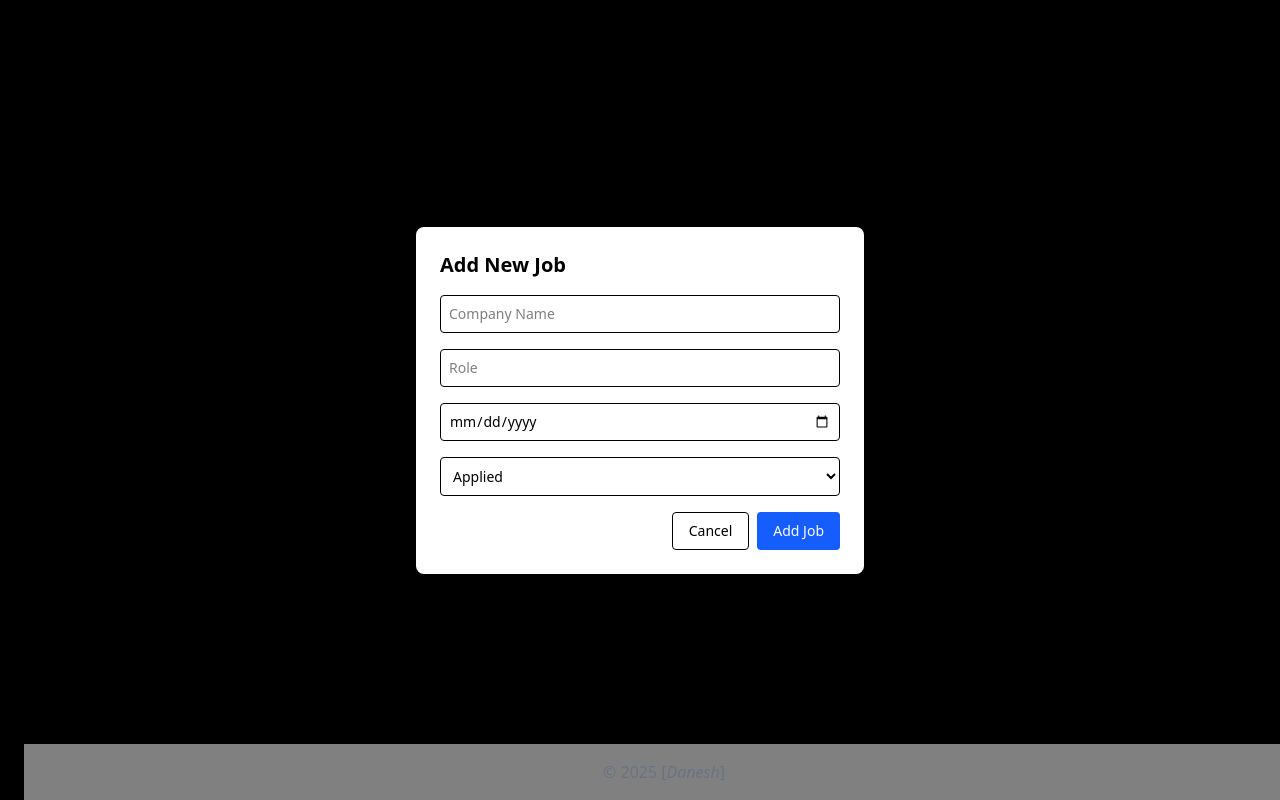
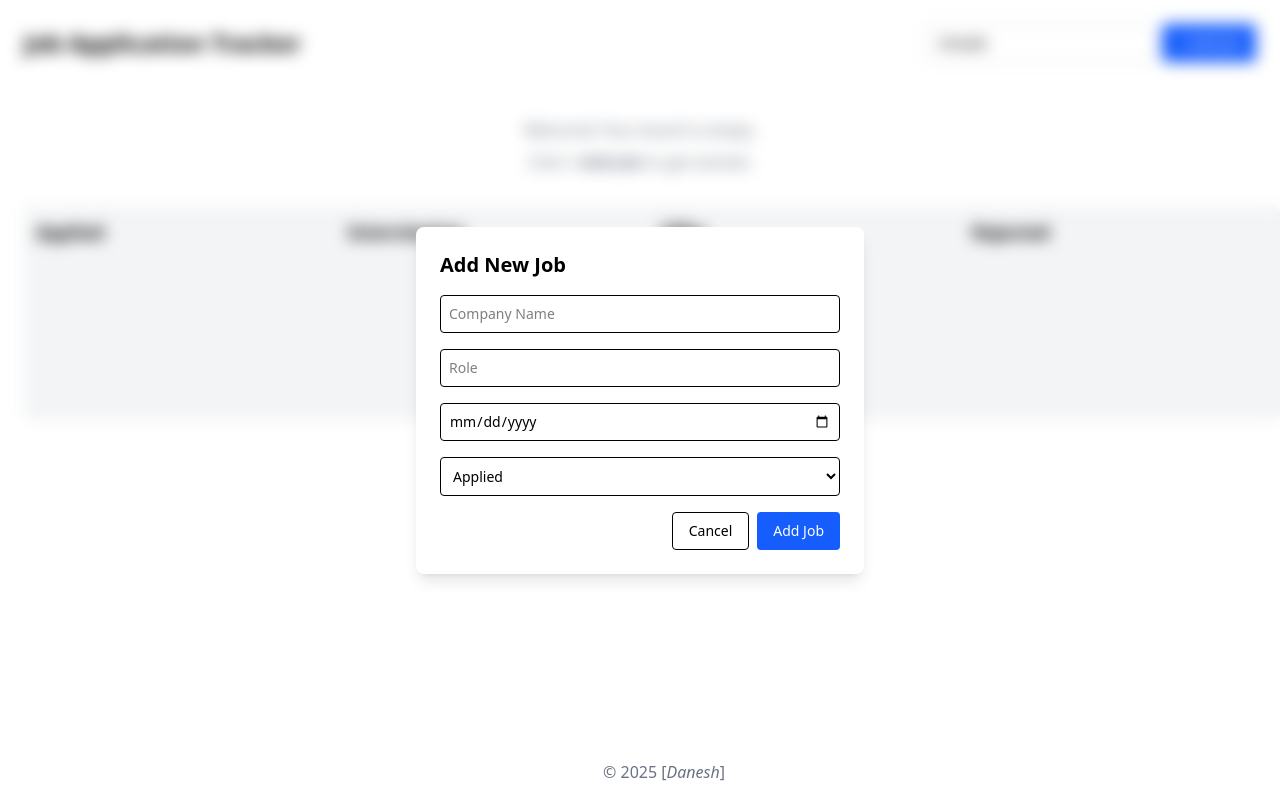
Before and after one commit to DaneshVerma/Kan-ban-style-dashboard-task-kodr2.0, a React (Vite) app: page / in a window 1280 px wide. Both pictures are taken after typing "Sample" into the empty fields and a click on the button "+ Add Job". Built offline with nearby package versions, Linux system fonts and the light colour scheme.

Commit message:
add form background fixed

```diff
--- a/src/components/Dashbord.jsx
+++ b/src/components/Dashbord.jsx
@@ -138,7 +138,7 @@ export default function Dashboard() {
       </DragDropContext>
       {/* Add Job Form */}
       {showForm && (
-        <div className='fixed inset-0 bg-black bg-opacity-50 flex justify-center items-center p-4'>
+        <div className='fixed inset-0 backdrop-blur-sm bg-opacity-50 flex justify-center items-center p-4'>
           <div className='bg-white p-6 rounded-lg shadow-lg w-full max-w-md'>
             <h2 className='text-lg sm:text-xl font-bold mb-4'>Add New Job</h2>
             <form onSubmit={handleAddJob} className='space-y-4'>
```
